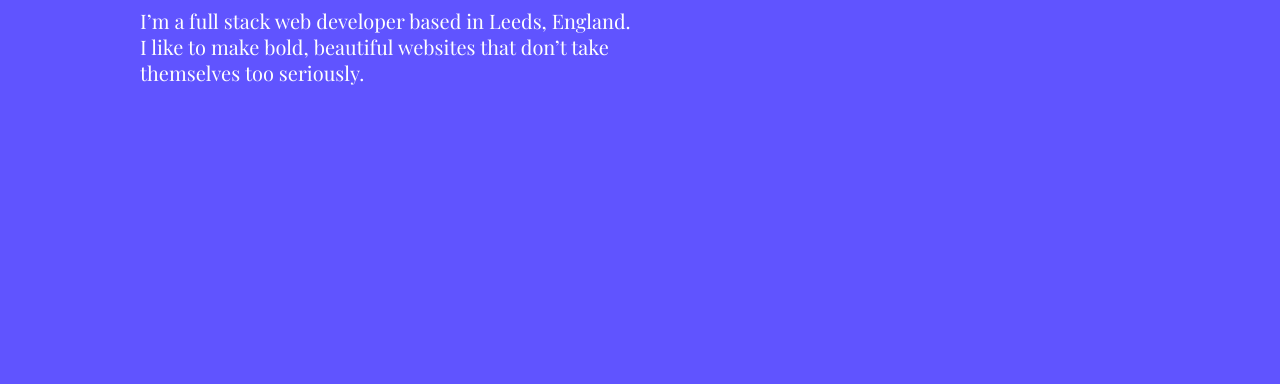
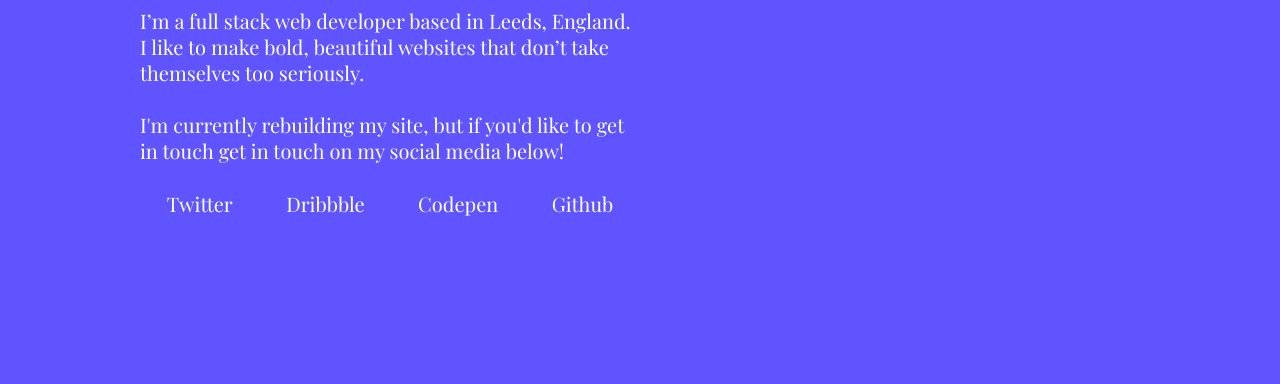
Before and after one commit to steoneill/ste-site-new, a Gatsby site: page / in a window 1280 px wide. Shown: the part 293-677 px from the top of the page. Built offline with nearby package versions, Linux system fonts and the light colour scheme; Gatsby itself is replaced by a stand-in of ours; a web font is replaced by a local one.

Commit message:
landing start

```diff
--- a/src/components/header.js
+++ b/src/components/header.js
@@ -4,7 +4,7 @@ import Wave from './Wave'
 
 let HeaderWrapper = styled.header`
   background: ${props => props.theme.purple};
-  height: 85vh;
+  height: 100vh;
   position: relative;
 `
 
@@ -14,7 +14,7 @@ let HeaderInner = styled.div`
   display: grid;
   grid-template-areas:
     'nav nav'
-    'content image'
+    'content content'
     'wave wave';
 `
 
@@ -44,6 +44,11 @@ let HeaderTitle = styled.h1`
   margin-top: 0;
 `
 
+let socialLink = styled.a`
+  color: white;
+  text-decoration: none;
+`
+
 let HeaderCopy = styled.p`
   font-family: ${props => props.theme.serif};
   width: 50%;
@@ -56,6 +61,11 @@ let HeaderCopy = styled.p`
 let Nav = styled.nav`
   height: 200px;
   grid-area: nav;
+`
+
+let Links = styled.div`
+  display: flex;
+  justify-content: space-around;
 `
 
 class header extends Component {
@@ -95,6 +105,26 @@ class header extends Component {
               I’m a full stack web developer based in Leeds, England. I like to
               make bold, beautiful websites that don’t take themselves too
               seriously.
+              <br />
+              <br />
+              I'm currently rebuilding my site, but if you'd like to get in
+              touch get in touch on my social media below!
+              <br />
+              <br />
+              <Links>
+                <socialLink href="https://www.twitter.com/stecodes">
+                  Twitter
+                </socialLink>
+                <socialLink href="https://www.dribbble.com/stecodes">
+                  Dribbble
+                </socialLink>
+                <socialLink href="https://www.codepen.com/stecodes">
+                  Codepen
+                </socialLink>
+                <socialLink href="https://www.gihub.com/steoneill">
+                  Github
+                </socialLink>
+              </Links>
             </HeaderCopy>
           </HeaderContent>
         </HeaderInner>
--- a/src/components/layout.js
+++ b/src/components/layout.js
@@ -48,7 +48,7 @@ const Layout = ({ children }) => (
             <html lang="en" />
           </Helmet>
           <Header siteTitle={data.site.siteMetadata.title} />
-          <ContentWrapper>
+          {/* <ContentWrapper>
             <h1>About</h1>
           </ContentWrapper>
 
@@ -63,7 +63,7 @@ const Layout = ({ children }) => (
           <ContentWrapper>
             <Contact />
           </ContentWrapper>
-          <FooterAnim />
+          <FooterAnim /> */}
 
           {/* <Footer /> */}
         </div>
```
